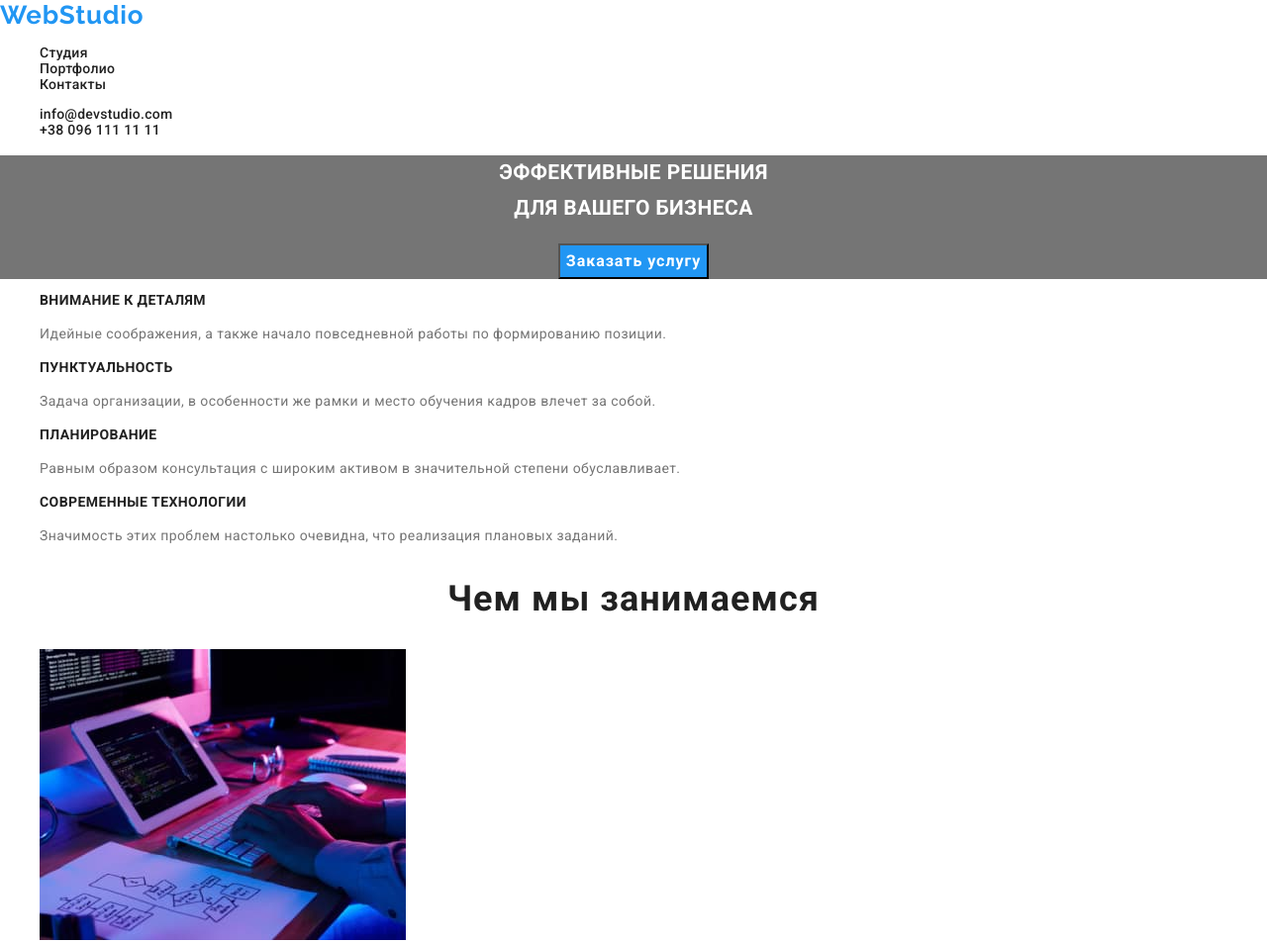
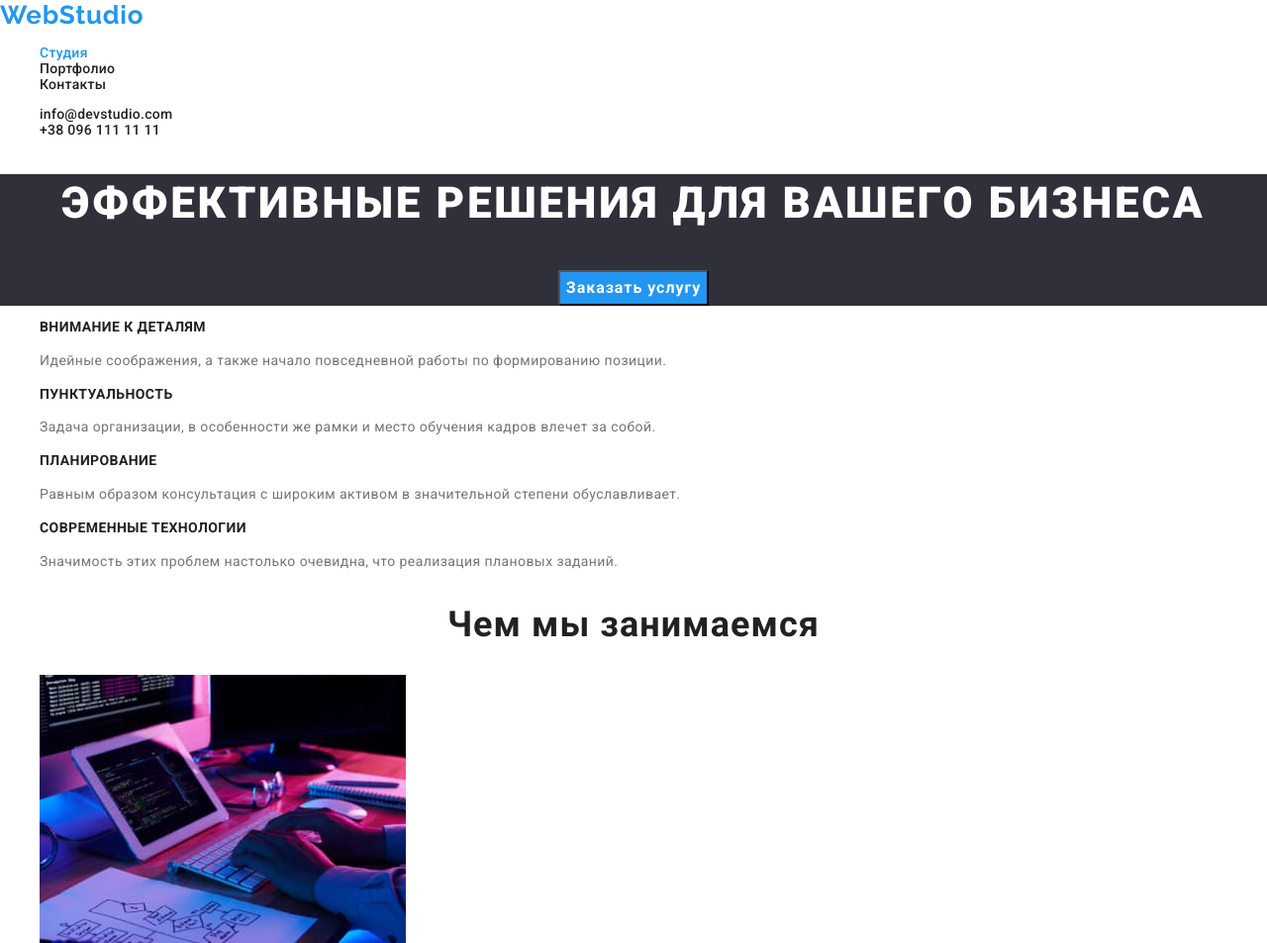
Before and after one commit to andrii-svyshch/goit-markup-hw-02, a plain HTML site: page index.html in a window 1280 px wide. Shown: the top 953 px of the page at 99% size. Drawn offline with nearby package versions, Linux system fonts and the light colour scheme.

Commit message:
mistake fix

```diff
--- a/css/styles.css
+++ b/css/styles.css
@@ -56,19 +56,31 @@ body {
 }
 
 .link {
-  color: inherit;
+  color: var(--title-text-color);
   text-decoration: none;
+}
+
+.active-link {
+  color: var(--accent-color);
 }
 
 .list {
   list-style: none;
 }
 
-.hero {
+.hero-section {
+  background-color: var(--secondary-bg-color);
+  text-align: center;
+}
+
+.hero-title {
   color: var(--base-bg-color);
-  background-color: var(--text-color);
+
+  font-weight: 900;
+  font-size: 44px;
+  line-height: 1.36;
+  letter-spacing: 0.06em;
   text-transform: uppercase;
-  text-align: center;
 }
 
 .button {
@@ -121,15 +133,14 @@ footer {
   color: var(--base-bg-color);
 }
 
-address {
-  font-style: inherit;
+.post-address {
+  color: var(--base-bg-color);
+  font-style: normal;
 }
 
-.post-address {
-  color: var(--base-bg-color);
-}
-.contacts-footer {
+.footer-link {
   color: rgba(255, 255, 255, 0.6);
+  font-style: normal;
 }
 
 /* Portfolio */
--- a/index.html
+++ b/index.html
@@ -25,7 +25,7 @@
         <a class="link logo" href="./index.html"><span class="piece-logo">Web</span>Studio</a>
 
         <ul class="list site-nav">
-          <li><a class="link" href="./index.html">Студия</a></li>
+          <li><a class="link active-link" href="./index.html">Студия</a></li>
           <li><a class="link" href="./portfolio.html">Портфолио</a></li>
           <li><a class="link" href="">Контакты</a></li>
         </ul>
@@ -39,8 +39,8 @@
 
     <main>
       <!-- Герой -->
-      <section class="hero">
-        <h1>Эффективные решения<br />для вашего бизнеса</h1>
+      <section class="hero-section">
+        <h1 class="hero-title">Эффективные решения для вашего бизнеса</h1>
         <button class="button" type="button">Заказать услугу</button>
       </section>
       <!-- Особенности -->
@@ -120,8 +120,8 @@
       <address>
         <p class="post-address">г. Киев, пр-т Леси Украинки, 26</p>
         <ul class="list contacts-footer">
-          <li><a class="link" href="mailto:info@devstudio.com">info@devstudio.com</a></li>
-          <li><a class="link" href="tel:+380961111111">+38 096 111 11 11</a></li>
+          <li><a class="link footer-link" href="mailto:info@devstudio.com">info@devstudio.com</a></li>
+          <li><a class="link footer-link" href="tel:+380961111111">+38 096 111 11 11</a></li>
         </ul>
       </address>
     </footer>
```
Also changed, not shown: portfolio.html (+3 -3 lines).
